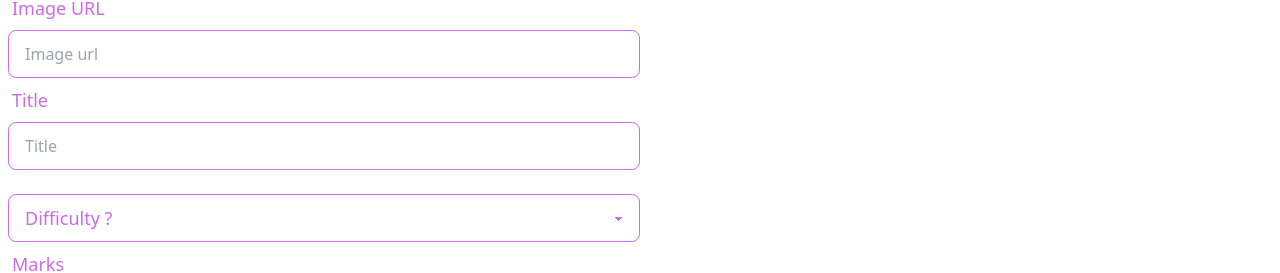
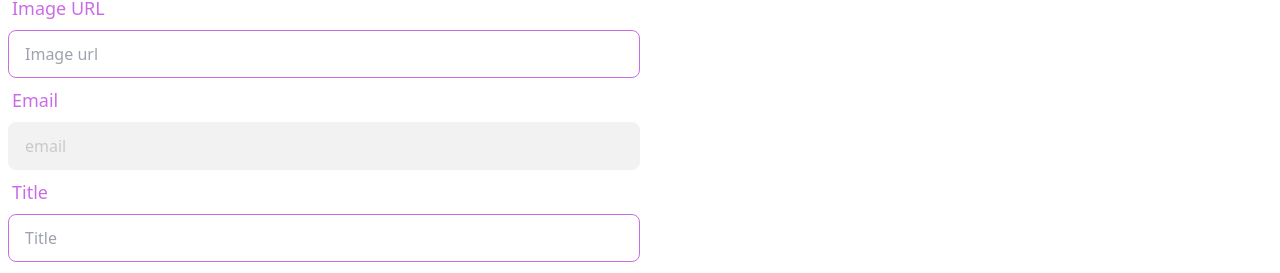
Before and after one commit to Kudrot467/Online-Group-Study-Management, a React (Vite) app: page /createAssignment in a window 1280 px wide. Shown: the part 348-621 px from the top of the page. Built offline with nearby package versions, Linux system fonts and the light colour scheme; no server answers.

Commit message:
create assignment page modified

```diff
--- a/src/App.jsx
+++ b/src/App.jsx
@@ -1,5 +1,4 @@
 import './App.css'
-
 function App() {
   return (
     <>
--- a/src/Components/AllAssignments/AllAssignments.jsx
+++ b/src/Components/AllAssignments/AllAssignments.jsx
@@ -19,9 +19,11 @@ const AllAssignments = () => {
             </figure>
             <div className="card-body">
               <h2 className="card-title">{assignment.title}</h2>
+              <p className="text-lg">Difficulty:{assignment.type}</p>
               <p>{assignment.short_description}</p>
               <div className="card-actions justify-end">
-                <button className="btn btn-primary">Buy Now</button>
+                <button className="btn">View</button>
+                <button className="btn">Update</button>
               </div>
             </div>
           </div>
--- a/src/Components/AuthProvider/AuthProvider.jsx
+++ b/src/Components/AuthProvider/AuthProvider.jsx
@@ -37,14 +37,21 @@ const AuthProvider = ({children}) => {
     useEffect(()=>{
         const unsubscribe= onAuthStateChanged(auth,currentUser=>{
                 // console.log(currentUser);
+                const userEmail=currentUser?.email||user?.email;
+                const loggedUser={email:userEmail};
                 setUser(currentUser);
                 setLoading(false);
                 if(currentUser)
                 {
-                    const loggedUser={email:currentUser.email};
+
                     axios.post('http://localhost:5000/jwt',loggedUser, {withCredentials:true})
                     .then(res=>{
                         console.log(res.data);
+                    })
+                }else{
+                    axios.post('http://localhost:5000/logout',loggedUser,{withCredentials:true})
+                    .then(res=>{
+                        console.log(res.data)
                     })
                 }
         })
--- a/src/Components/CreateAssignment/CreateAssignment.jsx
+++ b/src/Components/CreateAssignment/CreateAssignment.jsx
@@ -1,15 +1,17 @@
 import Swal from "sweetalert2";
 import { DatePicker } from "antd";
-import { useState } from "react";
+import { useContext, useState } from "react";
+import { AuthContext } from "../AuthProvider/AuthProvider";
 const { RangePicker } = DatePicker;
 
 const CreateAssignment = () => {
   const [dates, setDates] = useState([]);
-
+  const {user}=useContext(AuthContext);
   const handleFormSubmit = (event) => {
     event.preventDefault();
     const form = event.target;
     const image_url = form.image_url.value;
+    const email=form.email.value;
     const title = form.title.value;
     const type = form.type.value;
     const marks = form.marks.value;
@@ -17,6 +19,7 @@ const CreateAssignment = () => {
 
     const assignment = {
       image_url,
+      email,
       title,
       type,
       marks,
@@ -56,6 +59,21 @@ const CreateAssignment = () => {
                 name="image_url"
                 className="input input-bordered border-[#CB6CE6] w-3/4 md:w-full lg:w-1/2"
                 required
+              />
+            </div>
+            <div className="form-control">
+              <label className="label">
+                <span className="label-text text-[#CB6CE6] font-medium text-lg">
+                  Email
+                </span>
+              </label>
+              <input
+                type="email"
+                placeholder="email"
+                defaultValue={user?.email}
+                name="email"
+                className="input input-bordered border-[#CB6CE6] w-3/4 md:w-full lg:w-1/2"
+                disabled
               />
             </div>
             <div className="form-control">
--- a/src/Components/Navbar/Navbar.jsx
+++ b/src/Components/Navbar/Navbar.jsx
@@ -100,6 +100,22 @@ const Navbar = () => {
         <ul className="menu menu-horizontal px-1">
           {/* links */}
           {navLinks}
+          {
+            user && <NavLink
+            className="px-4 py-2 rounded-xl text-lg"
+            style={({ isActive }) => {
+              return {
+                fontWeight: isActive ? "bold" : "",
+                background: isActive ? "white" : "#CB6CE6",
+                textDecoration: isActive ? "underline" : "",
+                color: isActive ? "#CB6CE6" : "white",
+              };
+            }}
+            to="/createAssignment"
+          >
+            Create Assignment
+          </NavLink>
+          }
         </ul>
       </div>
       <div className="navbar-end">
```
